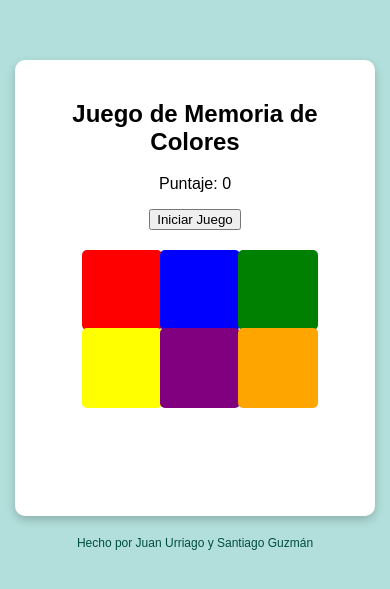
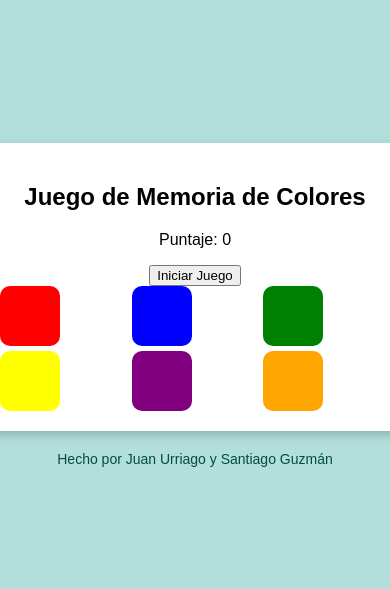
Before and after one commit to Juanu79/JuegoM, a plain HTML site: page juego.html in a window 390 px wide. Shown: the part 117-706 px from the top of the page. Drawn offline with Linux system fonts and the light colour scheme.

Commit message:
de nuevo

```diff
--- a/Style2.css
+++ b/Style2.css
@@ -1,4 +1,7 @@
-body {
+/* Estilos generales */
+html, body {
+    width: 100%;
+    overflow-x: hidden;
     font-family: Arial, sans-serif;
     display: flex;
     flex-direction: column;
@@ -7,7 +10,6 @@ body {
     height: 100vh;
     background-color: #b2dfdb; /* Verde agua claro */
     margin: 0;
-    overflow: hidden; /* Evita scroll innecesario */
 }
 
 .game-container {
@@ -16,23 +18,24 @@ body {
     border-radius: 10px;
     box-shadow: 0px 4px 10px rgba(0, 0, 0, 0.2);
     text-align: center;
-    width: 90%;
-    max-width: 320px;
+    width: 100%;
+    max-width: 400px;
 }
 
 .grid {
     display: grid;
     grid-template-columns: repeat(3, 1fr);
     gap: 10px;
-    margin: 20px auto;
     justify-content: center;
+    align-items: center;
+    width: 100%;
 }
 
 .color-btn {
     width: 80px;
     height: 80px;
     border: none;
-    border-radius: 5px;
+    border-radius: 10px;
     cursor: pointer;
 }
 
@@ -46,19 +49,15 @@ footer {
     color: #004d40; /* Verde oscuro */
 }
 
-/* Ajustar la escala en dispositivos pequeños */
-@media (max-width: 480px) {
-    .game-container {
-        width: 95%; /* Asegura que se adapte a la pantalla */
+/* Responsividad para pantallas pequeñas */
+@media (max-width: 400px) {
+    .grid {
+        grid-template-columns: repeat(3, 1fr);
+        gap: 5px;
     }
 
-    .grid {
-        grid-template-columns: repeat(3, 70px);
-        grid-template-rows: repeat(3, 70px);
-        gap: 8px;
-    }
-
-    footer {
-        font-size: 12px; /* Reducimos el tamaño de la fuente */
+    .color-btn {
+        width: 60px;
+        height: 60px;
     }
 }
```
